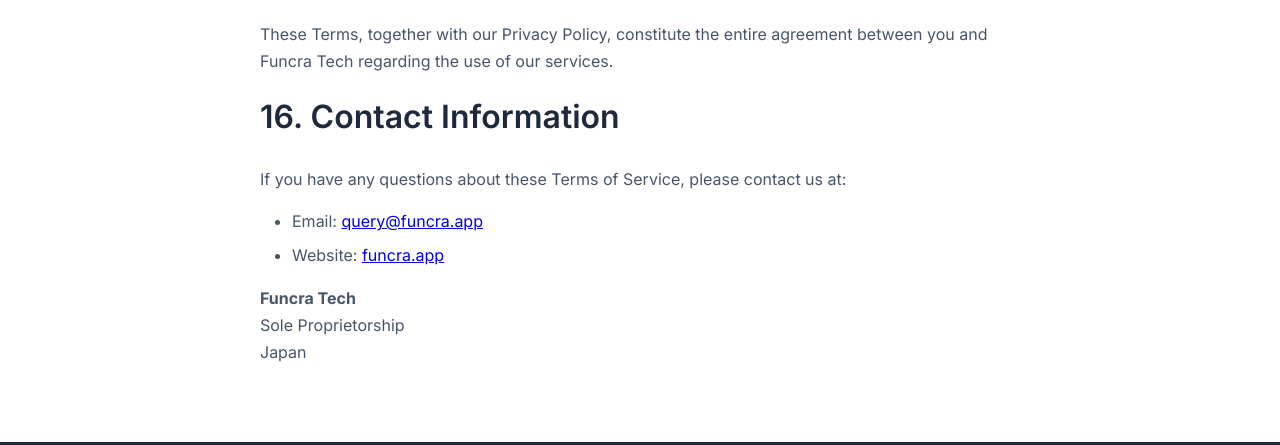
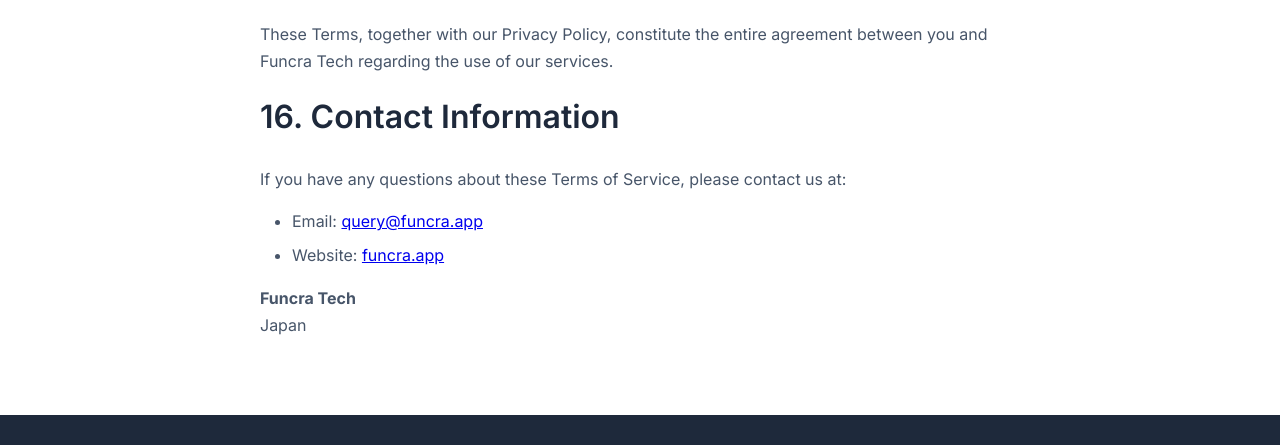
Before and after one commit to funcra/funcra.github.io, a plain HTML site: page terms.html in a window 1280 px wide. Shown: the part 3742-4187 px from the top of the page. Drawn offline with Linux system fonts and the light colour scheme.

Commit message:
update terms

```diff
--- a/terms.html
+++ b/terms.html
@@ -141,7 +141,6 @@
                 </ul>
 
                 <p><strong>Funcra Tech</strong><br>
-                Sole Proprietorship<br>
                 Japan</p>
             </div>
         </section>
```
